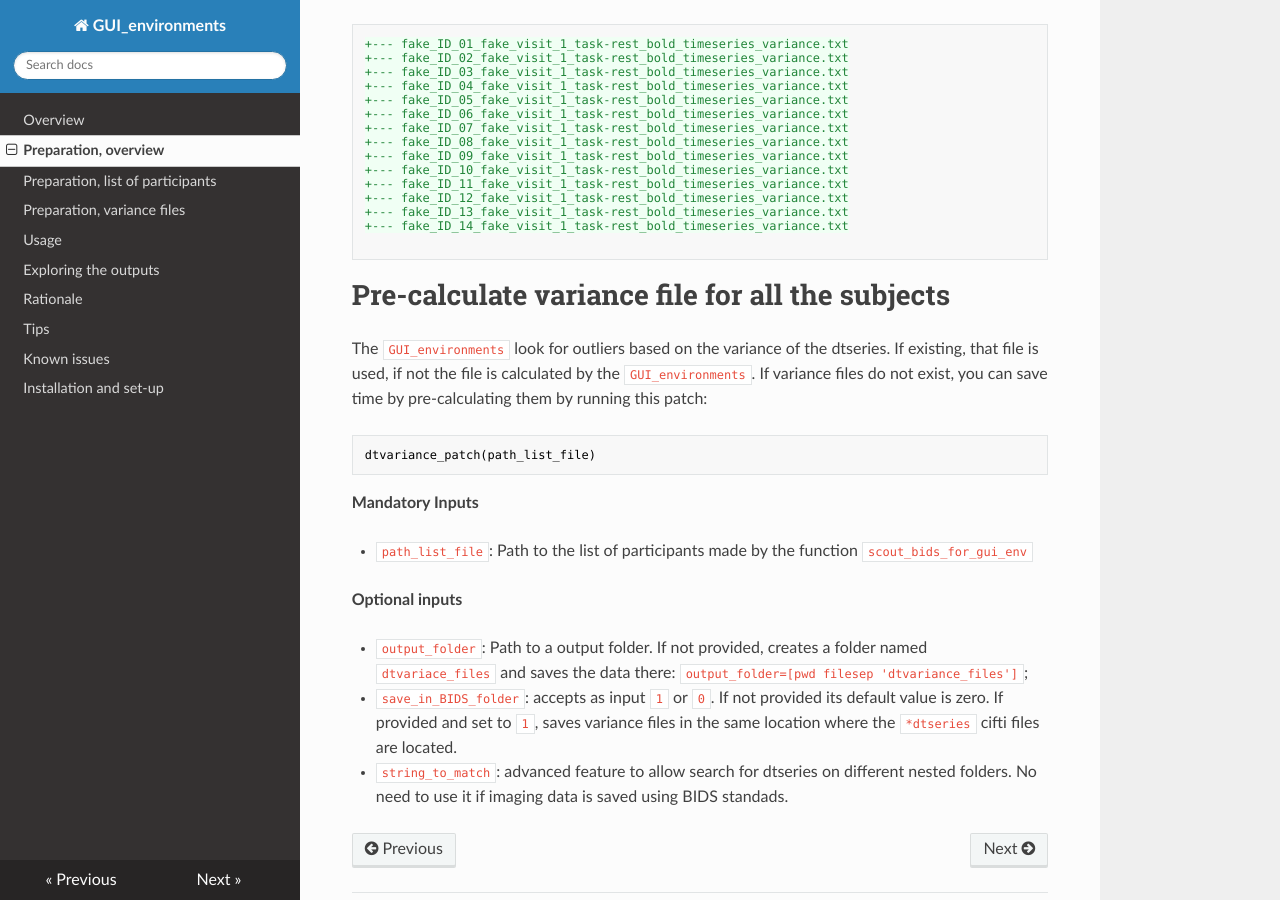
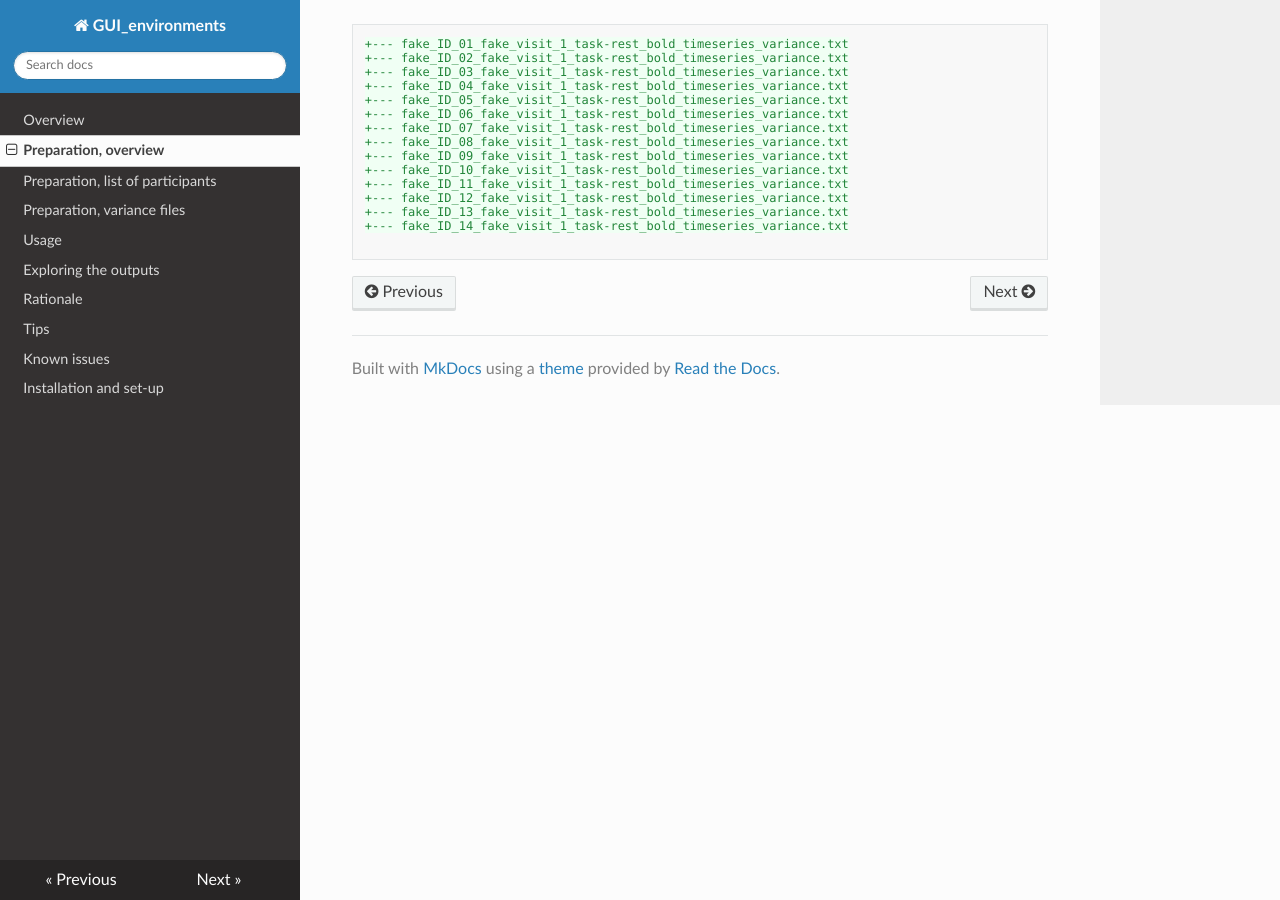
Before and after one commit to omiranda/GUI_environments_documentation, an MkDocs documentation site: the page built from docs/prep.md, in a window 1280 px wide and 900 px high, scrolled down 1829 px. Built offline with MkDocs 1.6.1, drawn with Linux system fonts in a browser that asks for light colours; nearby versions of some CDN libraries; old or Windows-style settings are respelled for this version of MkDocs.

Commit message:
Update prep.md

````diff
--- a/docs/prep.md
+++ b/docs/prep.md
@@ -104,21 +104,3 @@ Following block shows the list of variance files  for the example used in this t
 +--- fake_ID_14_fake_visit_1_task-rest_bold_timeseries_variance.txt
 
 ```
-
-# Pre-calculate variance file for all the subjects
-
-The `GUI_environments` look for outliers based on the variance of the dtseries. If existing, that file is used, if not the file is calculated by the `GUI_environments`. If variance files do not exist, you can save time by pre-calculating them by running this patch:
-
-```matlab
-dtvariance_patch(path_list_file)
-```
-
-**Mandatory Inputs**
-
-- `path_list_file`: Path to the list of participants made by the function `scout_bids_for_gui_env`
-
-**Optional inputs**
-
-- `output_folder`: Path to a output folder. If not provided,  creates a folder named `dtvariace_files` and saves the data there:  `output_folder=[pwd filesep 'dtvariance_files']`;
-- `save_in_BIDS_folder`: accepts as input `1` or `0`. If not provided its default value is zero. If provided and set to `1`, saves variance files in the same location where the `*dtseries` cifti files are located.
-- `string_to_match`: advanced feature to allow search for dtseries on different nested folders. No need to use it if imaging data is saved using BIDS standads.
````
